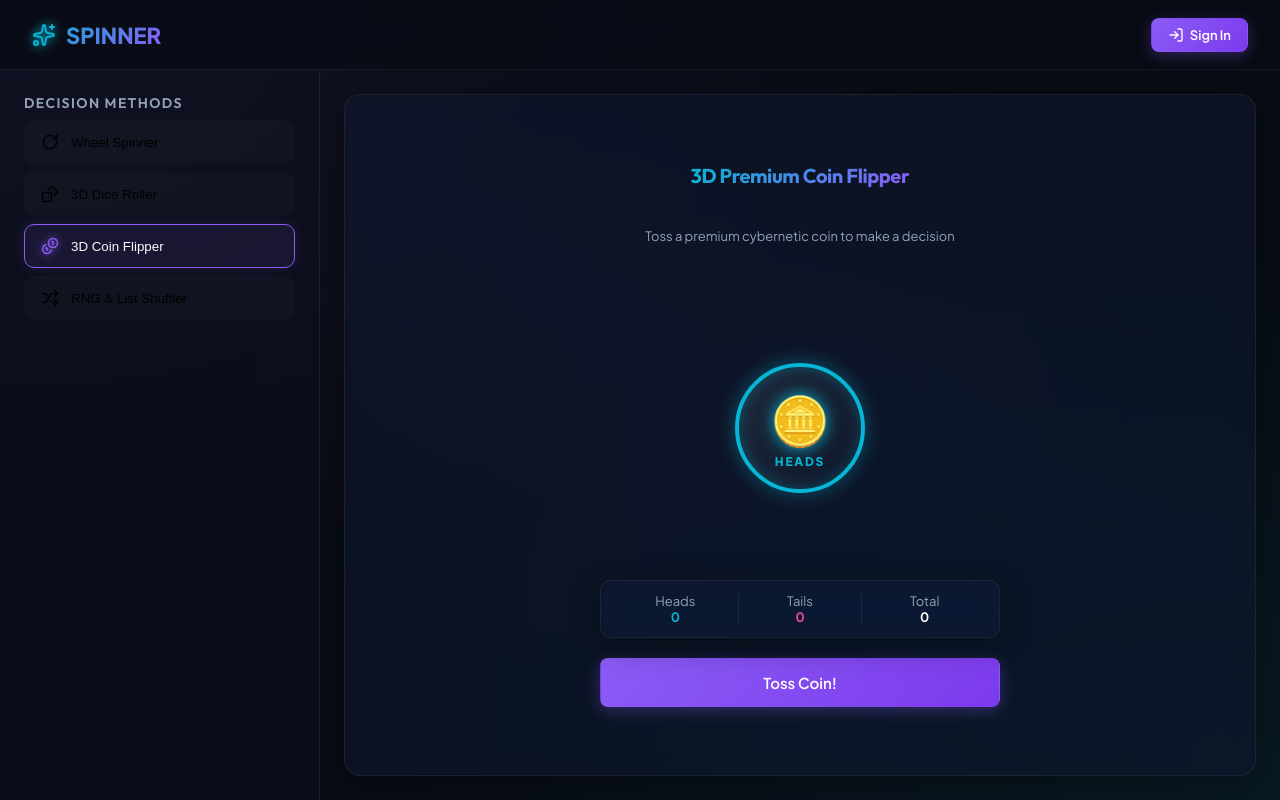
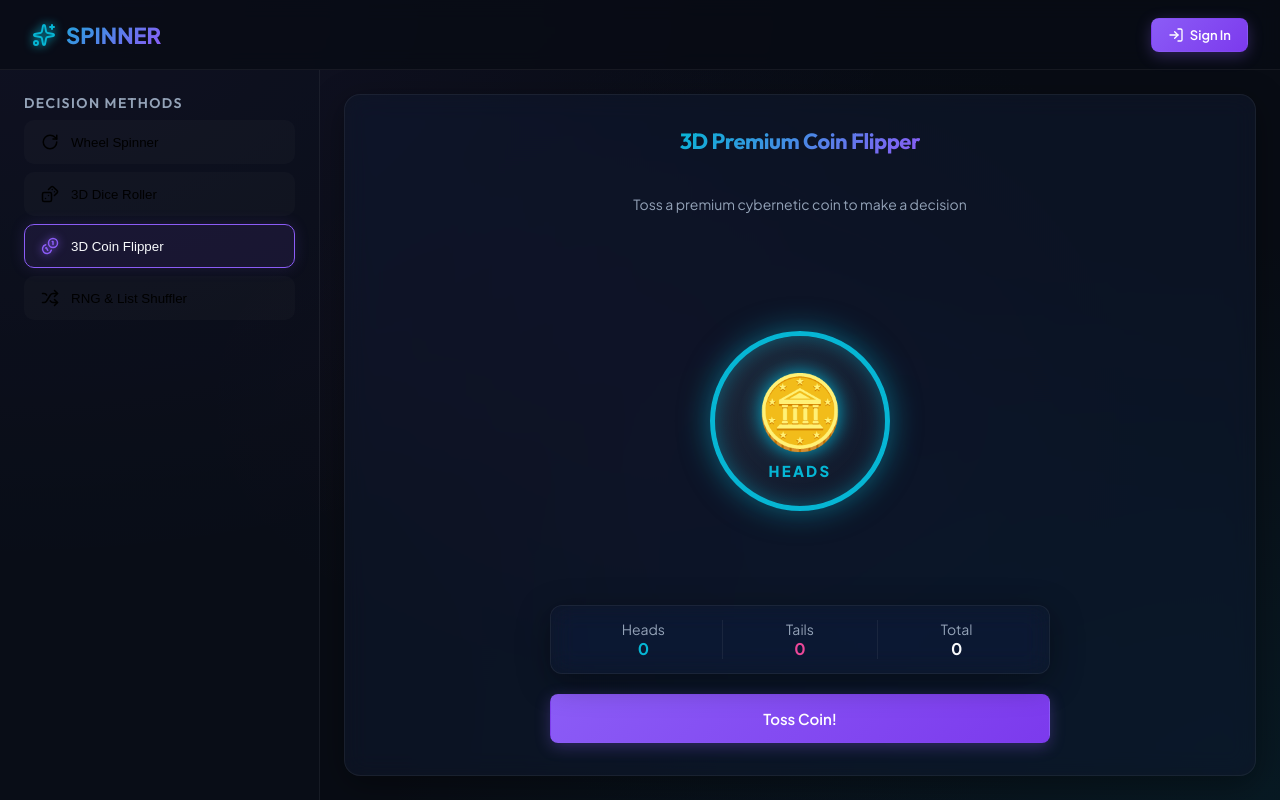
Before and after one commit to alexmaisa/spinner, a React (Vite) app in the folder frontend/: page / in a window 1280 px wide. Both pictures are taken after a click on the button "3D Coin Flipper". Built offline with nearby package versions, Linux system fonts and the light colour scheme.

Commit message:
style(frontend): scale up 3D Coin flipper size and enhance visual layout

```diff
--- a/frontend/src/components/CoinFlipper3D.tsx
+++ b/frontend/src/components/CoinFlipper3D.tsx
@@ -34,16 +34,16 @@ export const CoinFlipper3D: React.FC = () => {
     : (result === 'Tails' ? 180 : 0);
 
   return (
-    <div className="arena-card glass-panel" style={{ gridTemplateColumns: '1fr', display: 'flex', flexDirection: 'column', alignItems: 'center', justifyContent: 'center' }}>
-      <h3 style={{ marginBottom: '8px', background: 'linear-gradient(135deg, var(--neon-cyan), var(--neon-purple))', WebkitBackgroundClip: 'text', WebkitTextFillColor: 'transparent', fontSize: '20px' }}>
+    <div className="arena-card glass-panel" style={{ gridTemplateColumns: '1fr', display: 'flex', flexDirection: 'column', alignItems: 'center', justifyContent: 'center', height: '100%', width: '100%' }}>
+      <h3 style={{ marginBottom: '8px', background: 'linear-gradient(135deg, var(--neon-cyan), var(--neon-purple))', WebkitBackgroundClip: 'text', WebkitTextFillColor: 'transparent', fontSize: '22px' }}>
         3D Premium Coin Flipper
       </h3>
-      <p style={{ color: 'var(--text-secondary)', fontSize: '13px', marginBottom: '32px' }}>Toss a premium cybernetic coin to make a decision</p>
+      <p style={{ color: 'var(--text-secondary)', fontSize: '14px', marginBottom: '24px' }}>Toss a premium cybernetic coin to make a decision</p>
 
       {/* Coin Play Area */}
       <div style={{
-        perspective: '1000px',
-        height: '240px',
+        perspective: '1200px',
+        height: '320px',
         display: 'flex',
         alignItems: 'center',
         justifyContent: 'center',
@@ -54,8 +54,8 @@ export const CoinFlipper3D: React.FC = () => {
         <div
           className={`coin ${isFlipping ? 'flipping-toss' : ''}`}
           style={{
-            width: '130px',
-            height: '130px',
+            width: '180px',
+            height: '180px',
             position: 'relative',
             transformStyle: 'preserve-3d',
             transform: `rotateY(${rotationY}deg)`,
@@ -72,16 +72,16 @@ export const CoinFlipper3D: React.FC = () => {
             backfaceVisibility: 'hidden',
             borderRadius: '50%',
             background: 'linear-gradient(135deg, #1e293b, #0f172a)',
-            border: '4px solid var(--neon-cyan)',
-            boxShadow: '0 0 20px rgba(6, 182, 212, 0.4), inset 0 0 15px rgba(6, 182, 212, 0.3)',
+            border: '5px solid var(--neon-cyan)',
+            boxShadow: '0 0 30px rgba(6, 182, 212, 0.5), inset 0 0 20px rgba(6, 182, 212, 0.4)',
             display: 'flex',
             flexDirection: 'column',
             justifyContent: 'center',
             alignItems: 'center',
             transform: 'rotateY(0deg)',
           }}>
-            <span style={{ fontSize: '48px', filter: 'drop-shadow(0 0 8px var(--neon-cyan))' }}>🪙</span>
-            <span style={{ fontSize: '12px', fontWeight: '800', color: 'var(--neon-cyan)', letterSpacing: '0.15em', marginTop: '4px' }}>HEADS</span>
+            <span style={{ fontSize: '72px', filter: 'drop-shadow(0 0 10px var(--neon-cyan))' }}>🪙</span>
+            <span style={{ fontSize: '15px', fontWeight: '800', color: 'var(--neon-cyan)', letterSpacing: '0.15em', marginTop: '6px' }}>HEADS</span>
           </div>
 
           {/* Back Face (Tails) */}
@@ -92,16 +92,16 @@ export const CoinFlipper3D: React.FC = () => {
             backfaceVisibility: 'hidden',
             borderRadius: '50%',
             background: 'linear-gradient(135deg, #1e293b, #0f172a)',
-            border: '4px solid var(--neon-pink)',
-            boxShadow: '0 0 20px rgba(236, 72, 153, 0.4), inset 0 0 15px rgba(236, 72, 153, 0.3)',
+            border: '5px solid var(--neon-pink)',
+            boxShadow: '0 0 30px rgba(236, 72, 153, 0.5), inset 0 0 20px rgba(236, 72, 153, 0.4)',
             display: 'flex',
             flexDirection: 'column',
             justifyContent: 'center',
             alignItems: 'center',
             transform: 'rotateY(180deg)',
           }}>
-            <span style={{ fontSize: '48px', filter: 'drop-shadow(0 0 8px var(--neon-pink))' }}>💎</span>
-            <span style={{ fontSize: '12px', fontWeight: '800', color: 'var(--neon-pink)', letterSpacing: '0.15em', marginTop: '4px' }}>TAILS</span>
+            <span style={{ fontSize: '72px', filter: 'drop-shadow(0 0 10px var(--neon-pink))' }}>💎</span>
+            <span style={{ fontSize: '15px', fontWeight: '800', color: 'var(--neon-pink)', letterSpacing: '0.15em', marginTop: '6px' }}>TAILS</span>
           </div>
         </div>
       </div>
@@ -110,7 +110,7 @@ export const CoinFlipper3D: React.FC = () => {
       <style>{`
         @keyframes toss-up {
           0% { transform: translateY(0); }
-          50% { transform: translateY(-100px); }
+          50% { transform: translateY(-130px); }
           100% { transform: translateY(0); }
         }
         .flipping-toss {
@@ -121,23 +121,23 @@ export const CoinFlipper3D: React.FC = () => {
       {/* Result Indicator */}
       {result && !isFlipping && (
         <div className="pulse-glow glass-panel floating" style={{
-          padding: '10px 28px',
+          padding: '12px 32px',
           background: 'rgba(15, 23, 42, 0.95)',
           border: `1px solid ${result === 'Heads' ? 'var(--neon-cyan)' : 'var(--neon-pink)'}`,
           color: 'var(--text-primary)',
-          fontSize: '16px',
+          fontSize: '18px',
           fontWeight: 'bold',
           borderRadius: '25px',
           marginBottom: '28px',
         }}>
-          Outcome: <span style={{ color: result === 'Heads' ? 'var(--neon-cyan)' : 'var(--neon-pink)', fontSize: '20px' }}>{result}</span>
+          Outcome: <span style={{ color: result === 'Heads' ? 'var(--neon-cyan)' : 'var(--neon-pink)', fontSize: '22px' }}>{result}</span>
         </div>
       )}
 
       {/* Stats Tracker & Controls */}
       <div style={{
         width: '100%',
-        maxWidth: '400px',
+        maxWidth: '500px',
         display: 'flex',
         flexDirection: 'column',
         gap: '20px',
@@ -146,23 +146,23 @@ export const CoinFlipper3D: React.FC = () => {
         <div className="glass-panel" style={{
           display: 'grid',
           gridTemplateColumns: 'repeat(3, 1fr)',
-          padding: '12px',
-          borderRadius: '10px',
+          padding: '14px',
+          borderRadius: '12px',
           textAlign: 'center',
           background: 'rgba(255, 255, 255, 0.01)',
-          fontSize: '13px',
+          fontSize: '14px',
         }}>
           <div>
             <div style={{ color: 'var(--text-secondary)' }}>Heads</div>
-            <div style={{ fontWeight: 'bold', color: 'var(--neon-cyan)' }}>{stats.heads}</div>
+            <div style={{ fontWeight: 'bold', color: 'var(--neon-cyan)', fontSize: '16px' }}>{stats.heads}</div>
           </div>
           <div style={{ borderLeft: '1px solid var(--border-color)', borderRight: '1px solid var(--border-color)' }}>
             <div style={{ color: 'var(--text-secondary)' }}>Tails</div>
-            <div style={{ fontWeight: 'bold', color: 'var(--neon-pink)' }}>{stats.tails}</div>
+            <div style={{ fontWeight: 'bold', color: 'var(--neon-pink)', fontSize: '16px' }}>{stats.tails}</div>
           </div>
           <div>
             <div style={{ color: 'var(--text-secondary)' }}>Total</div>
-            <div style={{ fontWeight: 'bold' }}>{stats.total}</div>
+            <div style={{ fontWeight: 'bold', fontSize: '16px' }}>{stats.total}</div>
           </div>
         </div>
 
```
